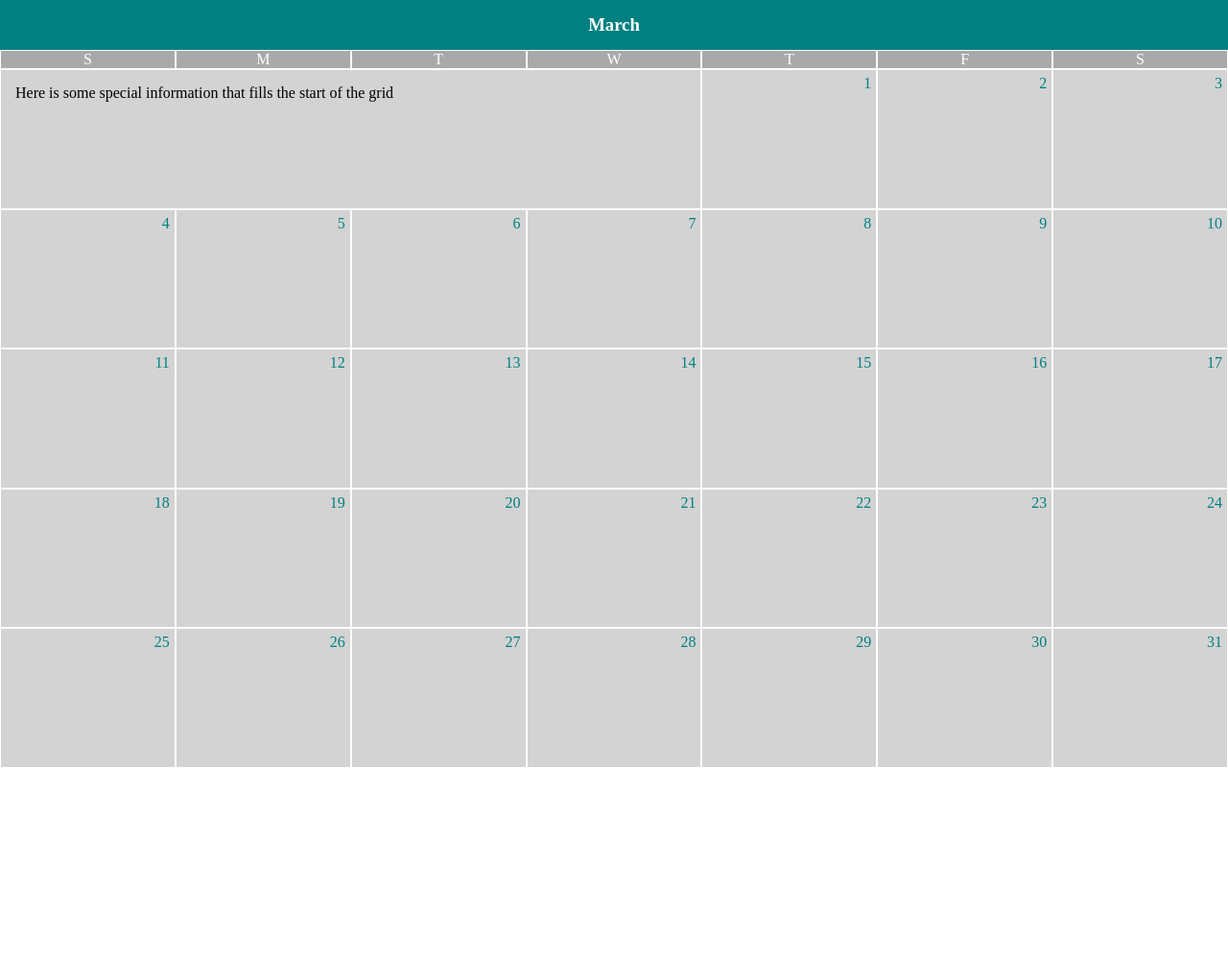
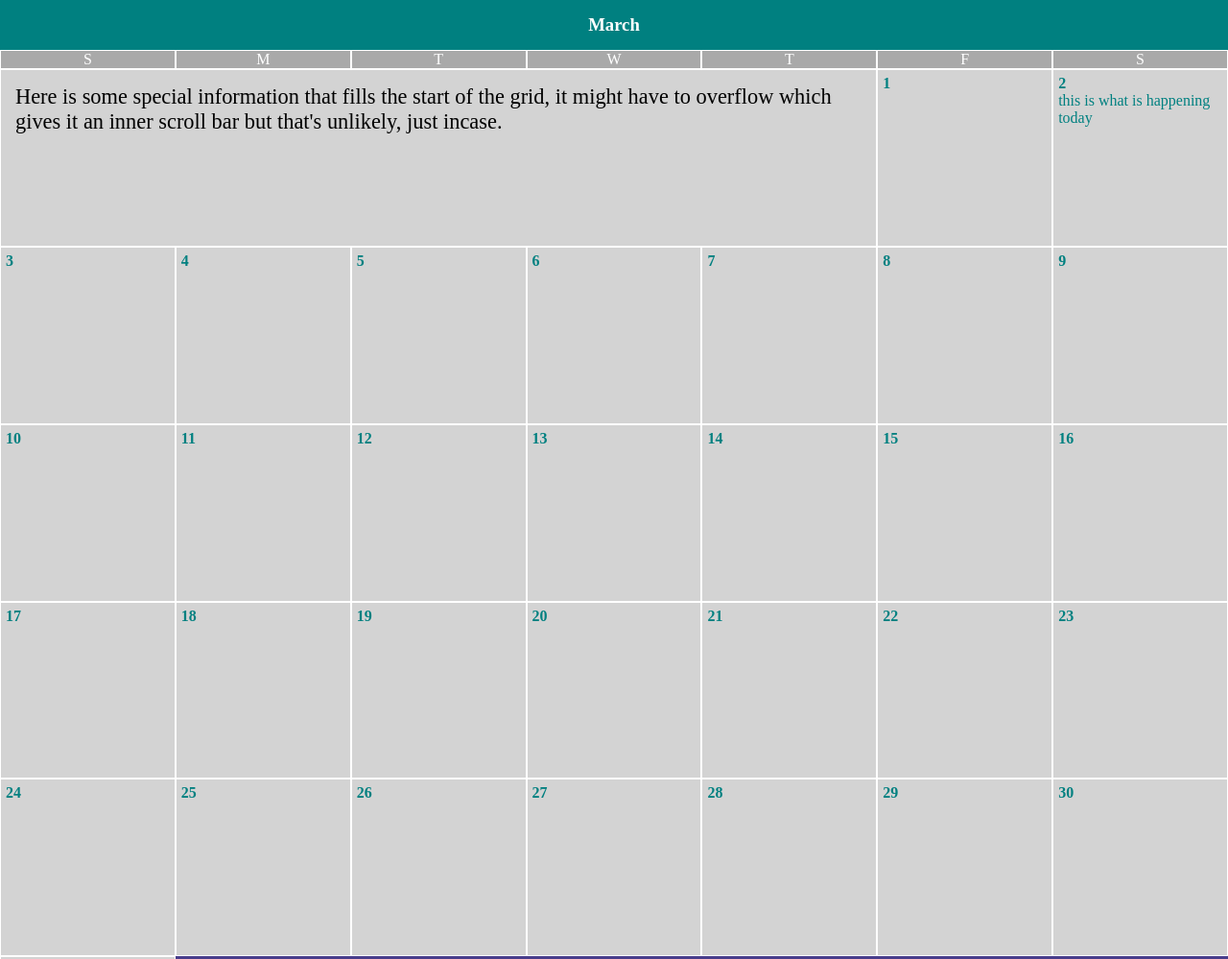
Before and after one commit to RichPitul/calendar-css-grid, a plain HTML site: page index.html in a window 1280 px wide. Shown: the top 999 px of the page at 96% size. Before the commit the page ends 800 px from the top, so only its background shows below. Drawn offline with Linux system fonts and the light colour scheme.

Commit message:
Updates to Maintain Aspect Ratio

```diff
--- a/css/calendar-grid.scss
+++ b/css/calendar-grid.scss
@@ -1,9 +1,10 @@
 body {
     margin:0;
+    background:darkslateblue;
 }
 .calendar {
     width:100vw;
-    height:100vh;
+
     display:flex;
     flex-direction: column;
 
@@ -34,29 +35,54 @@ body {
         flex-grow:1;
         display:grid;
         grid-template-columns: repeat(7, 1fr);
-        grid-template-rows: repeat(5, 1fr);
-        div {
+        grid-auto-rows: min-content;
+        > div {
             background:lightgrey;
             border:1px solid white;
             grid-column: auto / auto;
             grid-row: auto / auto;
             margin:0;
             position:relative;
+            padding-top:100%;
+            height:0;
             .day {
                 color:teal;
                 font-size:1em;
                 position: absolute;
                 top:0;
-                right:0;
+                left:0;
                 padding:5px;
+                width:100%;
+                height: 100%;
+                box-sizing: border-box;
+                display: flex;
+                flex-direction: column;
+                font-weight: bold;
+            }
+            .content {
+                overflow: auto;
+                flex-grow: 1;
+                font-weight: normal;
             }
             &.first-day-of-month {
-                grid-column:5;
+                grid-column:6;
             }
             &.fill-start {
                 grid-column-start: 1;
-                grid-column-end: 5;
-                padding:15px;
+                grid-column-end: 6;
+                padding-top: 0;
+                height: auto;
+                > div {
+                    font-size:1.4em;
+                    position: absolute;
+                    top:0;
+                    left:0;
+                    padding:15px;
+                    width:100%;
+                    height: 100%;
+                    box-sizing: border-box;
+                    overflow: auto;
+                }
             }
         }
     }
@@ -69,11 +95,27 @@ body {
             display:none;
         }
         .month {
-            display: flex;
-            flex-direction: column;
-            div {
+            display: block;
+            > div {
                 min-height:45px;
+                height:auto;
+                padding-top:0;
+                .day {
+                    height:auto;
+                    position: relative;
+                    font-size: 1.5em;
+
+                }
+                &.fill-start {
+                    > div {
+                        position: relative;
+                    }
+                }
             }
+        }
+        .content {
+            font-size: 1em;
+            padding-top:1em;
         }
     }
   }
--- a/index.html
+++ b/index.html
@@ -1,5 +1,6 @@
 <!DOCTYPE html>
 <html lang="en">
+
 <head>
     <meta charset="UTF-8">
     <meta name="viewport" content="width=device-width, initial-scale=1.0">
@@ -7,6 +8,7 @@
     <title>Test Calendar</title>
     <link rel="stylesheet" type="text/css" href="css/calendar-grid.css">
 </head>
+
 <body>
     <div class="calendar">
         <h3>March</h3>
@@ -20,39 +22,136 @@
             <p>S<span>aturday</span></p>
         </div>
         <div class="month">
-            <div class="fill-start">Here is some special information that fills the start of the grid</div>
-            <div class='first-day-of-month'><span class="day">1</span></div>
-            <div><span class="day">2</span></div>
-            <div><span class="day">3</span></div>
-            <div><span class="day">4</span></div>
-            <div><span class="day">5</span></div>
-            <div><span class="day">6</span></div>
-            <div><span class="day">7</span></div>
-            <div><span class="day">8</span></div>
-            <div><span class="day">9</span></div>
-            <div><span class="day">10</span></div>
-            <div><span class="day">11</span></div>
-            <div><span class="day">12</span></div>
-            <div><span class="day">13</span></div>
-            <div><span class="day">14</span></div>
-            <div><span class="day">15</span></div>
-            <div><span class="day">16</span></div>
-            <div><span class="day">17</span></div>
-            <div><span class="day">18</span></div>
-            <div><span class="day">19</span></div>
-            <div><span class="day">20</span></div>
-            <div><span class="day">21</span></div>
-            <div><span class="day">22</span></div>
-            <div><span class="day">23</span></div>
-            <div><span class="day">24</span></div>
-            <div><span class="day">25</span></div>
-            <div><span class="day">26</span></div>
-            <div><span class="day">27</span></div>
-            <div><span class="day">28</span></div>
-            <div><span class="day">29</span></div>
-            <div><span class="day">30</span></div>
-            <div><span class="day">31</span></div>
+            <div class="fill-start">
+                <div>Here is some special information that fills the start of the grid, it might
+                    have to overflow which gives it an inner scroll bar but that's unlikely, just incase.</div>
+            </div>
+            <div class='first-day-of-month'>
+                <div class="day">1<div class='content'></div>
+                </div>
+            </div>
+            <div>
+                <div class="day">2<div class='content'>this is what is happening today</div>
+                </div>
+            </div>
+            <div>
+                <div class="day">3<div class='content'></div>
+                </div>
+            </div>
+            <div>
+                <div class="day">4<div class='content'></div>
+                </div>
+            </div>
+            <div>
+                <div class="day">5<div class='content'></div>
+                </div>
+            </div>
+            <div>
+                <div class="day">6<div class='content'></div>
+                </div>
+            </div>
+            <div>
+                <div class="day">7<div class='content'></div>
+                </div>
+            </div>
+            <div>
+                <div class="day">8<div class='content'></div>
+                </div>
+            </div>
+            <div>
+                <div class="day">9<div class='content'></div>
+                </div>
+            </div>
+            <div>
+                <div class="day">10<div class='content'></div>
+                </div>
+            </div>
+            <div>
+                <div class="day">11<div class='content'></div>
+                </div>
+            </div>
+            <div>
+                <div class="day">12<div class='content'></div>
+                </div>
+            </div>
+            <div>
+                <div class="day">13<div class='content'></div>
+                </div>
+            </div>
+            <div>
+                <div class="day">14<div class='content'></div>
+                </div>
+            </div>
+            <div>
+                <div class="day">15<div class='content'></div>
+                </div>
+            </div>
+            <div>
+                <div class="day">16<div class='content'></div>
+                </div>
+            </div>
+            <div>
+                <div class="day">17<div class='content'></div>
+                </div>
+            </div>
+            <div>
+                <div class="day">18<div class='content'></div>
+                </div>
+            </div>
+            <div>
+                <div class="day">19<div class='content'></div>
+                </div>
+            </div>
+            <div>
+                <div class="day">20<div class='content'></div>
+                </div>
+            </div>
+            <div>
+                <div class="day">21<div class='content'></div>
+                </div>
+            </div>
+            <div>
+                <div class="day">22<div class='content'></div>
+                </div>
+            </div>
+            <div>
+                <div class="day">23<div class='content'></div>
+                </div>
+            </div>
+            <div>
+                <div class="day">24<div class='content'></div>
+                </div>
+            </div>
+            <div>
+                <div class="day">25<div class='content'></div>
+                </div>
+            </div>
+            <div>
+                <div class="day">26<div class='content'></div>
+                </div>
+            </div>
+            <div>
+                <div class="day">27<div class='content'></div>
+                </div>
+            </div>
+            <div>
+                <div class="day">28<div class='content'></div>
+                </div>
+            </div>
+            <div>
+                <div class="day">29<div class='content'></div>
+                </div>
+            </div>
+            <div>
+                <div class="day">30<div class='content'></div>
+                </div>
+            </div>
+            <div>
+                <div class="day">31<div class='content'></div>
+                </div>
+            </div>
         </div>
     </div>
 </body>
+
 </html>
```
Also changed, not shown: css/calendar-grid.css, 1 other file.
